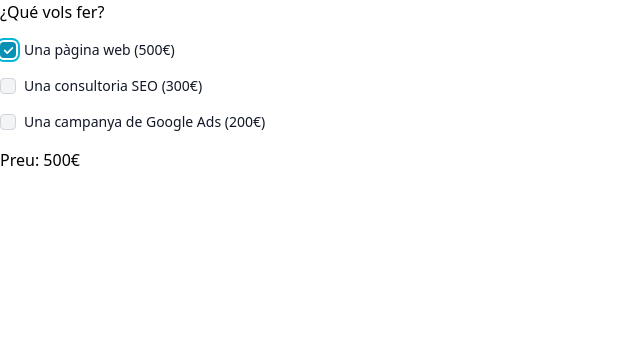
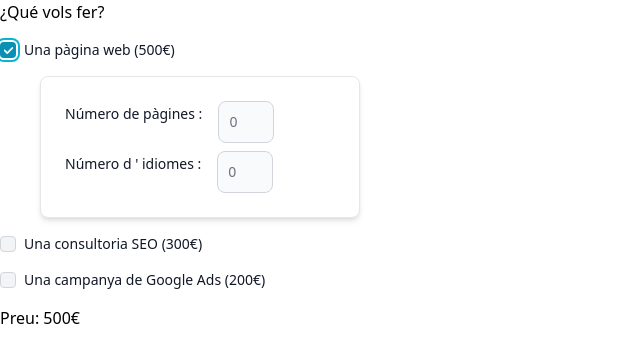
Before and after one commit to ralmarcha/ita-sprint7, a React (Create React App) app: page / in a window 1280 px wide. Both pictures are taken after a click on the checkbox "Una pàgina web (500€)". Shown: the top 362 px of the page, without its empty margins (0-640 px from the left). Built offline with nearby package versions, Linux system fonts and the light colour scheme.

Commit message:
exercici2

```diff
--- a/src/App.js
+++ b/src/App.js
@@ -2,14 +2,14 @@ import React from 'react';
 import { useState } from "react";
 import {data} from './data'
 import './App.css';
-import { Checkbox , Label} from 'flowbite-react';
+import { Checkbox, Label , TextInput, Card} from 'flowbite-react';
 
 
 function App() {
 
   const [isChecked, setIsChecked] = useState(new Array(data.length).fill(false));
   const [total, setTotal] = useState(0);
-//fem un array dels q estan clicats
+
   const handleOnChange = (position) => {
 
     const checkedState = isChecked.map((item, index) =>
@@ -32,24 +32,49 @@ function App() {
   };
 
 
+  const [mostrar, setMostrar] = useState(false);
+
+  const [idiomes, setIdiomes] = useState(0)
+  const [pagines, setPagines] = useState(0)
+  const suma = pagines * idiomes * 30
 
   return (
    <>
-<div
-  className="flex flex-col gap-4"
-  id="checkbox"
->¿Qué vols fer?
+     <div  className="flex flex-col gap-4" id="checkbox" >
+        <h1>¿Qué vols fer?</h1>
 
      <div className="flex items-center gap-2">
          <Checkbox id="web" checked={isChecked[0]}
-          onChange={() =>handleOnChange(0)} />
+          onChange={() =>handleOnChange(0)} onClick={()=>setMostrar(!mostrar)}/>
         <Label htmlFor="web">
             Una pàgina web (500€)
         </Label>
          </div>
+            {mostrar ?
+
+         ( <div className="max-w-xs ml-10">
+          <Card>
+            <form className="flex flex-col gap-2">
+                <div className="flex gap-4">
+                  <div className="block">
+                 <Label htmlFor="pags" value="Número de pàgines :"/>
+                  </div>
+                 <TextInput className="w-14" id="pags" type="number" required={true} name="pagines" onChange={ev => setPagines(ev.target.value)} placeholder="0"/>
+                </div>
+              <div className="flex gap-4">
+               <div className="block">
+                  <Label htmlFor="idiomes" value="Número d ' idiomes :"/>
+               </div>
+                 <TextInput className="w-14" id="idiomes" type="number" required={true} name="idiomes" onChange={ev => setIdiomes(ev.target.value)} placeholder="0"/>
+             </div>
+           </form>
+         </Card>
+          </div>)
+      : null}
+
   <div className="flex items-center gap-2">
     <Checkbox id="seo" checked={isChecked[1]}
-          onChange={() =>handleOnChange(1)}/>
+          onChange={() =>handleOnChange(1)} />
     <Label htmlFor="seo">
     Una consultoria SEO (300€)
     </Label>
@@ -61,7 +86,8 @@ function App() {
     Una campanya de Google Ads  (200€)
     </Label>
         </div>
-  <p>Preu: {total}€ </p>
+
+  <p>Preu: {total + suma}€ </p>
 
 </div>
 
```
Lines whose indentation alone changed are shown as unchanged.
